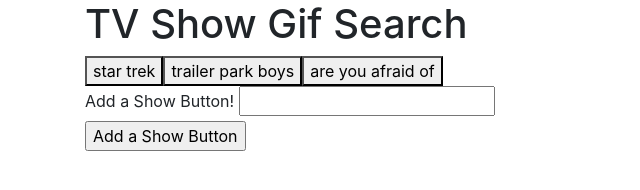
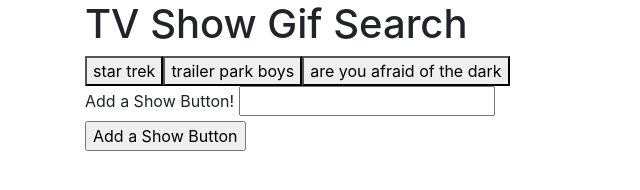
Before and after one commit to brucewilson1103/GifTastic, a plain HTML site: page index.html in a window 1280 px wide. Shown: the whole page, without its empty margins (0-640 px from the left). Drawn offline with nearby package versions, Linux system fonts and the light colour scheme.

Commit message:
typo fix

```diff
--- a/assets/gifgenerator.js
+++ b/assets/gifgenerator.js
@@ -1,14 +1,12 @@
-// Adding click event listen listener to all buttons    The instructions say to make a variable called topics this is my tvshow variable.
+// The instructions say to make a variable called topics this is my tvshow variable.
 
 
-var topics = ["star trek", "trailer park boys", "are you afraid of"];
+var topics = ["star trek", "trailer park boys", "are you afraid of the dark"];
 
 
  // Generic function for capturing the Show name from the data-attribute
  function alerttopics() {
    var topics = $(this).attr("data-name");
-
-  //  alert(topics);
  }
 
  // Function for displaying show data
@@ -52,9 +50,6 @@ var topics = ["star trek", "trailer park boys", "are you afraid of"];
  });
 
  // Function for displaying the movie info
- // We're adding a click event listener to all elements with the class "movie"
- // We're adding the event listener to the document because it will work for dynamically generated elements
- // $(".movies").on("click") will only add listeners to elements that are on the page at that time
 //
 
 
@@ -63,24 +58,6 @@ $(document).on("click", ".show", alerttopics);
  // Calling the renderButtons function to display the intial buttons
  renderButtons();
 
-
-
-
-// function tvbutton () {
-//   for (var i = 0; i < topics.length; i++) {
-//     document.getElementById("btndiv").innerHTML += "<button>" + topics[i] + "</button>";
-//
-//   }
-// }
-// tvbutton();
-
-// for each topic make a button with a data show property of the tv show name
-
-
-  // $.each(topics, function (indexInArray, valueOfElement) {
-  //   document.createElement.button
-
-  // });
 $(document).on("click", ".show", function () {
 
 
--- a/assets/style.css
+++ b/assets/style.css
@@ -5,3 +5,7 @@
 .container{
   z-index: 10;
 }
+
+button {
+  padding-left: 40 px;
+}
```
Also changed, not shown: index.html (+3 -2 lines).
